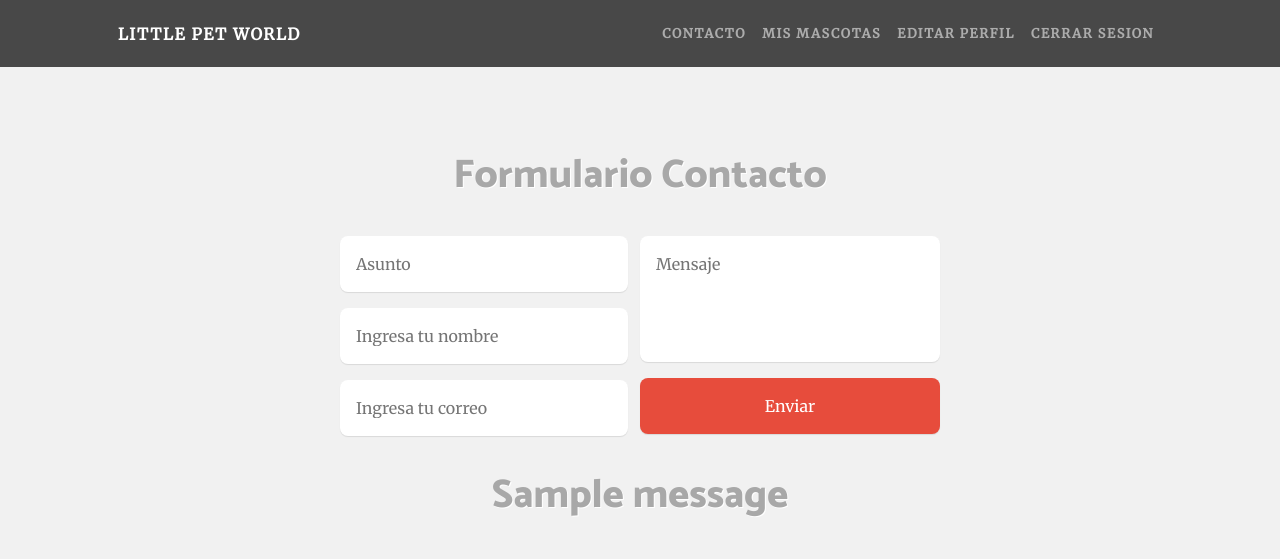
After one commit to ARANGUSFT/Pet, a Django app: page /Usuarios/contacto in a window 1280 px wide. The commit adds this page. Shown: the top 559 px of the page. Run offline with Django 4.2, Linux system fonts and the light colour scheme; one stand-in notice (Sample message) is shown; some libraries are stand-ins or nearby versions.

Commit message:
modulo contacto melo

```diff
--- /dev/null
+++ b/Pet/Public/Css/EstiloContacto.css
@@ -0,0 +1,97 @@
+@import url(https://fonts.googleapis.com/css?family=Merriweather);
+*,
+*:before,
+*:after {
+  -moz-box-sizing: border-box;
+  -webkit-box-sizing: border-box;
+  box-sizing: border-box;
+}
+
+html,
+body {
+  background: #f1f1f1;
+  font-family: "Merriweather", sans-serif;
+  padding: 1em;
+}
+
+h1 {
+  text-align: center;
+  color: #a8a8a8;
+  text-shadow: 1px 1px 0 white;
+}
+
+form {
+  max-width: 600px;
+  text-align: center;
+  margin: 20px auto;
+}
+form input,
+form textarea {
+  border: 0;
+  outline: 0;
+  padding: 1em;
+  -moz-border-radius: 8px;
+  -webkit-border-radius: 8px;
+  border-radius: 8px;
+  display: block;
+  width: 100%;
+  margin-top: 1em;
+  font-family: "Merriweather", sans-serif;
+  -moz-box-shadow: 0 1px 1px rgba(0, 0, 0, 0.1);
+  -webkit-box-shadow: 0 1px 1px rgba(0, 0, 0, 0.1);
+  box-shadow: 0 1px 1px rgba(0, 0, 0, 0.1);
+  resize: none;
+}
+form input:focus,
+form textarea:focus {
+  -moz-box-shadow: 0 0px 2px #e74c3c !important;
+  -webkit-box-shadow: 0 0px 2px #e74c3c !important;
+  box-shadow: 0 0px 2px #e74c3c !important;
+}
+form #input-submit {
+  color: white;
+  background: #e74c3c;
+  cursor: pointer;
+}
+form #input-submit:hover {
+  -moz-box-shadow: 0 1px 1px 1px rgba(170, 170, 170, 0.6);
+  -webkit-box-shadow: 0 1px 1px 1px rgba(170, 170, 170, 0.6);
+  box-shadow: 0 1px 1px 1px rgba(170, 170, 170, 0.6);
+}
+form textarea {
+  height: 126px;
+}
+
+.half {
+  float: left;
+  width: 48%;
+  margin-bottom: 1em;
+}
+
+.right {
+  width: 50%;
+}
+
+.left {
+  margin-right: 2%;
+}
+
+@media (max-width: 480px) {
+  .half {
+    width: 100%;
+    float: none;
+    margin-bottom: 0;
+  }
+}
+/* Clearfix */
+.cf:before,
+.cf:after {
+  content: " ";
+  /* 1 */
+  display: table;
+  /* 2 */
+}
+
+.cf:after {
+  clear: both;
+}
--- a/Pet/Templates/Inc/header.html
+++ b/Pet/Templates/Inc/header.html
@@ -9,20 +9,21 @@
     <meta name="author" content="">
     <title>Little pet world</title>
     <link rel="icon" type="image/x-icon" href="assets/favicon.ico">
-        <script src="https://use.fontawesome.com/releases/v6.3.0/js/all.js" crossorigin="anonymous"></script>
-        <link href="https://fonts.googleapis.com/css?family=Catamaran:100,200,300,400,500,600,700,800,900" rel="stylesheet" />
-        <link href="https://fonts.googleapis.com/css?family=Lato:100,100i,300,300i,400,400i,700,700i,900,900i" rel="stylesheet" />
-        <link href="{% static 'Css/EstiloPrincipal.css'%}" rel="stylesheet">
+    <script src="https://use.fontawesome.com/releases/v6.3.0/js/all.js" crossorigin="anonymous"></script>
+    <link href="https://fonts.googleapis.com/css?family=Catamaran:100,200,300,400,500,600,700,800,900" rel="stylesheet" />
+    <link href="https://fonts.googleapis.com/css?family=Lato:100,100i,300,300i,400,400i,700,700i,900,900i" rel="stylesheet" />
+    <link href="{% static 'Css/EstiloPrincipal.css'%}" rel="stylesheet">
 </head>
 <body>
 
     <!-- Barra de navegacion  -->
     <nav class="navbar navbar-expand-lg navbar-dark navbar-custom fixed-top">
         <div class="container px-5">
-            <a class="navbar-brand" href="#page-top">LITTLE PET WORLD</a>
+            <a class="navbar-brand" href="/Principal/inicio">LITTLE PET WORLD</a>
             <button class="navbar-toggler" type="button" data-bs-toggle="collapse" data-bs-target="#navbarResponsive" aria-controls="navbarResponsive" aria-expanded="false" aria-label="Toggle navigation"><span class="navbar-toggler-icon"></span></button>
             <div class="collapse navbar-collapse" id="navbarResponsive">
                 <ul class="navbar-nav ms-auto">
+                    <li class="nav-item"><a class="nav-link" href="/Usuarios/contacto">Contacto</a></li>
                     <li class="nav-item"><a class="nav-link" href="#!">Mis mascotas</a></li>
                     <li class="nav-item"><a class="nav-link" href="/Actualizar/usuarios/{{ request.user.id }}">Editar Perfil</a></li>
                     <li class="nav-item"><a class="nav-link" href="/Cerrar/sesion">Cerrar sesion</a></li>
--- /dev/null
+++ b/Pet/Templates/Principal/contacto.html
@@ -0,0 +1,43 @@
+{% include "Inc/header.html" %}
+
+{% load static %}
+<!DOCTYPE html>
+<html lang="en">
+<head>
+    <meta charset="UTF-8">
+    <meta http-equiv="X-UA-Compatible" content="IE=edge">
+    <meta name="viewport" content="width=device-width, initial-scale=1.0">
+    <link rel="stylesheet" href="{% static 'Css/EstiloContacto.css' %}">
+    <title>Document</title>
+</head>
+<body><br><br><br><br><br>
+
+    <h1>Formulario Contacto</h1>
+
+    <form class="cf" action="{% url 'Contacto' %}" method="POST">
+
+        {% csrf_token %}
+      <div class="half left cf">
+        <input name="subject" type="text" id="input-email" placeholder="Asunto">
+        <input name="name" type="text" id="input-name" placeholder="Ingresa tu nombre">
+        <input name="email" type="email" id="input-email" placeholder="Ingresa tu correo">
+      </div>
+
+      <div class="half right cf">
+        <textarea name="message" type="text" id="input-message" placeholder="Mensaje"></textarea>
+        <input type="submit" value="Enviar" id="input-submit">
+      </div>
+
+    </form>
+
+    {% if messages %}
+      {% for message in messages%}
+          <h1>{{message}}</h1>
+      {% endfor %}
+    {% endif %}
+
+</body>
+</html>
+
+
+{% include "Inc/footer.html" %}
--- /dev/null
+++ b/Pet/Templates/Principal/email.html
@@ -0,0 +1,6 @@
+
+Nombre: {{name}}
+
+Correo: {{email}}
+
+Mensaje: {{message}}
--- a/Pet/urls.py
+++ b/Pet/urls.py
@@ -16,7 +16,7 @@ Including another URLconf
 """
 from django.contrib import admin
 from django.urls import path
-from Pet.views import Principal
+from Pet.views import Principal,Contacto
 from Pet.views import Elegir,RegistroLogin,IngresarLogin,Logout,ActualizarUsuario,EliminarUsuario
 
 
@@ -31,12 +31,13 @@ urlpatterns = [
     path('Ingresar/usuarios',IngresarLogin),
     path('Cerrar/sesion',Logout),
 
-    #Principal
+    #Actualizar Perfil
     path('Actualizar/usuarios/<int:user_id>',ActualizarUsuario),
     path('Usuarios/eliminar/<int:user_id>',EliminarUsuario),
 
-    path('Principal/inicio',Principal)
-
+    #Principal
+    path('Principal/inicio',Principal),
+    path('Usuarios/contacto',Contacto, name='Contacto')
 
 
 ]
--- a/Pet/views.py
+++ b/Pet/views.py
@@ -2,6 +2,10 @@ from django.shortcuts import render,redirect
 from django.contrib import messages
 from django.contrib.auth.models import User
 from django.contrib.auth import authenticate,login,logout
+from django.core.mail import EmailMessage
+from django.template.loader import render_to_string
+from django.conf import settings
+
 
 
 #region Elegir
@@ -18,6 +22,38 @@ def Elegir(request):
 #FUNCION PARA ENTRAR A LA PAGINA PRINCIPAL
 def Principal(request):
     return render(request, 'Principal/inicio.html')
+
+
+
+#FUNCION PARA MANDAR EL CORREO
+def Contacto(request):
+    if request.method == "POST":
+        name = request.POST['name']
+        email = request.POST['email']
+        subject = request.POST['subject']
+        message = request.POST['message']
+
+        template = render_to_string('Principal/email.html',{
+            'name': name,
+            'email': email,
+            'message': message
+        })
+
+        email = EmailMessage(
+            subject,
+            template,
+            settings.EMAIL_HOST_USER,
+            ['littlepetworld2023@gmail.com']
+        )
+
+        email.fail_silently = False
+        email.send()
+
+        messages.success(request, 'Correo enviado')
+        return redirect('/Usuarios/contacto')
+    else:
+        return render(request, 'Principal/contacto.html')
+
 
 #endregion
 
```
Also changed, not shown: Pet/settings.py (+12 -0 lines).
